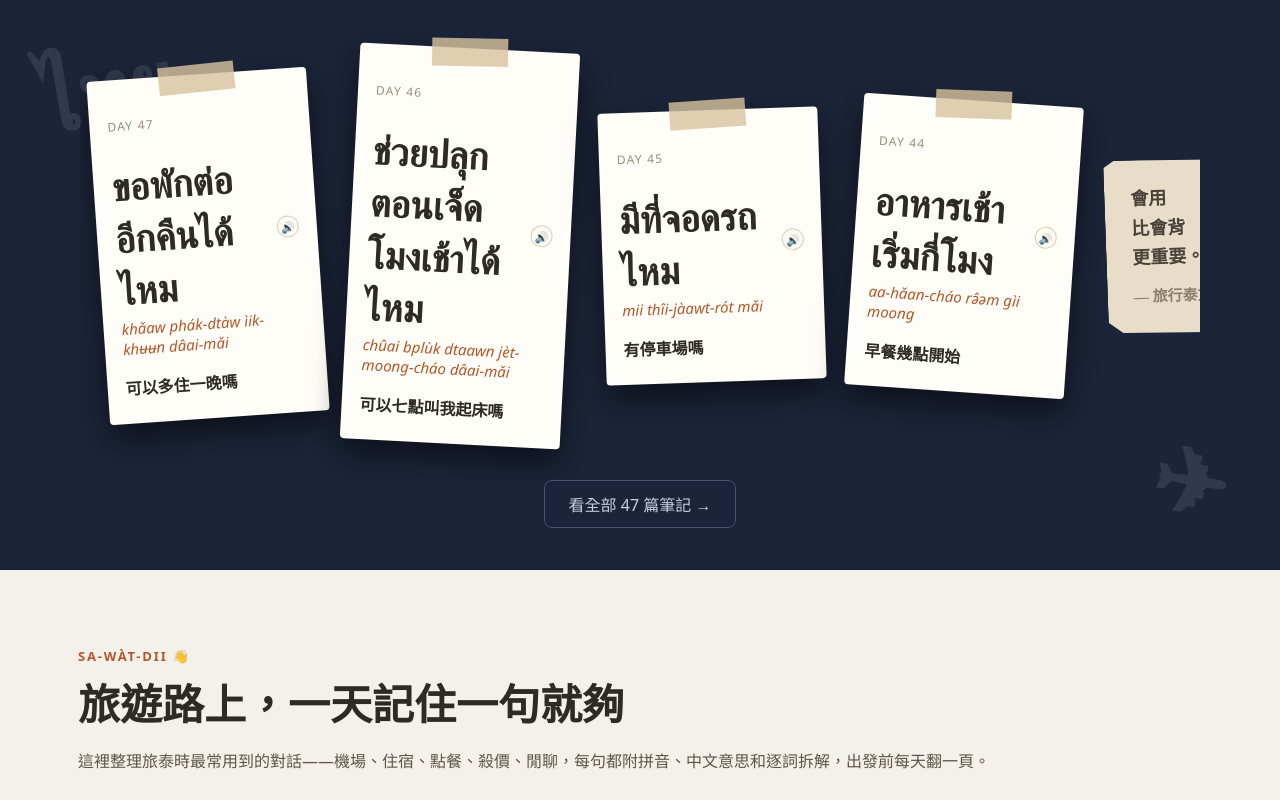
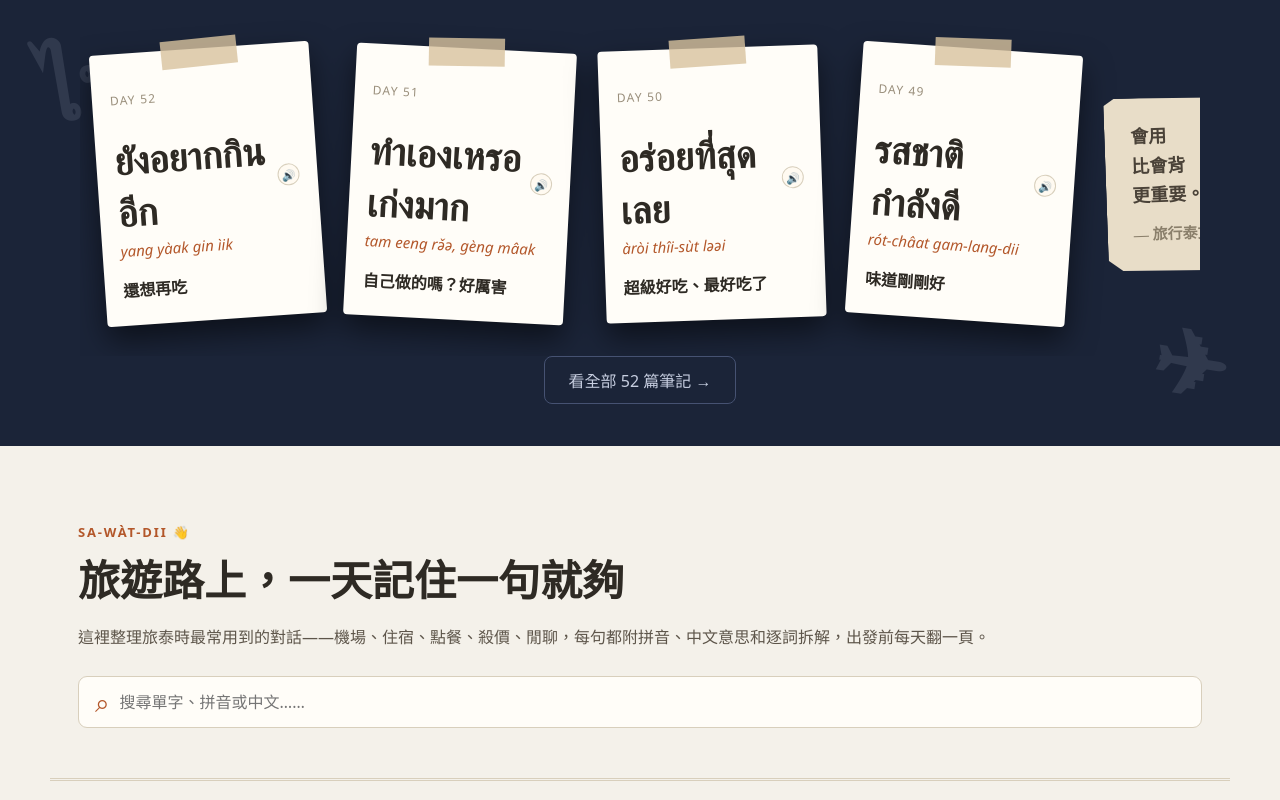
Before and after one commit to phineascarter-arch/thai-travel-notes, a React (Vite) app: page / in a window 1280 px wide. Shown: the part 960-1760 px from the top of the page. Built offline with nearby package versions, Linux system fonts and the light colour scheme.

Commit message:
Add Day 48-52: five ways to compliment food (aroma, balance, superlative, praising the cook, wanting more)

```diff
--- a/src/data/notes.ts
+++ b/src/data/notes.ts
@@ -47,6 +47,175 @@ export interface Note {
 
 export const notes: Note[] = [
   {
+    day: 52,
+    date: "2026.09.11",
+    thai: "ยังอยากกินอีก",
+    roman: "yang yàak gin ìik",
+    zh: "還想再吃",
+    category: "餐廳點餐",
+    pattern: "ยัง + อยาก + [動詞] + อีก",
+    examples: [
+      {
+        zh: "吃完還想再吃",
+        thai: "กินหมดแล้วยังอยากกินอีกค่ะ",
+        roman: "gin mòt láaeo yang yàak gin ìik khâ",
+        tokens: [
+          { thai: "กินหมดแล้ว", roman: "gin mòt láaeo", zh: "吃完了" },
+          { thai: "ยังอยากกินอีก", roman: "yang yàak gin ìik", zh: "還想再吃" },
+          { thai: "ค่ะ", roman: "khâ", zh: "（女性禮貌詞尾）" },
+        ],
+      },
+      {
+        zh: "下次還要再來吃",
+        thai: "ครั้งหน้าจะมากินอีกค่ะ",
+        roman: "khráng-nâa jà maa gin ìik khâ",
+        tokens: [
+          { thai: "ครั้งหน้า", roman: "khráng-nâa", zh: "下次" },
+          { thai: "จะมา", roman: "jà maa", zh: "會再來" },
+          { thai: "กินอีก", roman: "gin ìik", zh: "再吃" },
+          { thai: "ค่ะ", roman: "khâ", zh: "（女性禮貌詞尾）" },
+        ],
+      },
+    ],
+    note: "這句是餐廳老闆最愛聽的稱讚——比起單純說好吃，「還想再吃」「下次還要再來」代表你是真心喜歡，很多小吃攤老闆聽到這句會特別開心，有時還會多送一點份量。",
+  },
+  {
+    day: 51,
+    date: "2026.09.10",
+    thai: "ทำเองเหรอ เก่งมาก",
+    roman: "tam eeng rə̌ə, gèng mâak",
+    zh: "自己做的嗎？好厲害",
+    category: "餐廳點餐",
+    pattern: "ทำเอง + เหรอ（反問）／เก่ง + มาก（稱讚手藝）",
+    examples: [
+      {
+        zh: "這是你自己做的嗎？",
+        thai: "อันนี้ทำเองเหรอคะ",
+        roman: "an-níi tam eeng rə̌ə khá",
+        tokens: [
+          { thai: "อันนี้", roman: "an-níi", zh: "這個" },
+          { thai: "ทำเอง", roman: "tam eeng", zh: "自己做" },
+          { thai: "เหรอ", roman: "rə̌ə", zh: "嗎、是喔（反問語氣）" },
+          { thai: "คะ", roman: "khá", zh: "（女性疑問句禮貌詞尾）" },
+        ],
+      },
+      {
+        zh: "好厲害，做得很好吃",
+        thai: "เก่งมาก ทำอร่อยมากเลยค่ะ",
+        roman: "gèng mâak, tam àròi mâak ləəi khâ",
+        tokens: [
+          { thai: "เก่งมาก", roman: "gèng mâak", zh: "好厲害、很棒" },
+          { thai: "ทำ", roman: "tam", zh: "做、烹調" },
+          { thai: "อร่อยมากเลย", roman: "àròi mâak ləəi", zh: "非常好吃" },
+          { thai: "ค่ะ", roman: "khâ", zh: "（女性禮貌詞尾）" },
+        ],
+      },
+    ],
+    note: "在泰國家庭作客、上烹飪課，或跟民宿主人一起吃飯時很適合用這句，直接稱讚對方手藝比只說 Day 19 學過的 อร่อยมาก 更貼心；เหรอ 是很口語的反問語氣詞，帶點驚訝、好奇的感覺。",
+  },
+  {
+    day: 50,
+    date: "2026.09.09",
+    thai: "อร่อยที่สุดเลย",
+    roman: "àròi thîi-sùt ləəi",
+    zh: "超級好吃、最好吃了",
+    category: "餐廳點餐",
+    pattern: "อร่อย + ที่สุด（最高級）",
+    examples: [
+      {
+        zh: "超級好吃！",
+        thai: "อร่อยที่สุดเลยค่ะ",
+        roman: "àròi thîi-sùt ləəi khâ",
+        tokens: [
+          { thai: "อร่อย", roman: "àròi", zh: "好吃" },
+          { thai: "ที่สุด", roman: "thîi-sùt", zh: "最……、極了" },
+          { thai: "เลย", roman: "ləəi", zh: "（加強語氣）" },
+          { thai: "ค่ะ", roman: "khâ", zh: "（女性禮貌詞尾）" },
+        ],
+      },
+      {
+        zh: "從沒吃過這麼好吃的東西",
+        thai: "ไม่เคยกินอะไรอร่อยขนาดนี้ค่ะ",
+        roman: "mâi khəəi gin à-rai àròi khà-nàat níi khâ",
+        tokens: [
+          { thai: "ไม่เคย", roman: "mâi khəəi", zh: "從沒、不曾" },
+          { thai: "กิน", roman: "gin", zh: "吃" },
+          { thai: "อะไร", roman: "à-rai", zh: "什麼、任何東西" },
+          { thai: "อร่อย", roman: "àròi", zh: "好吃" },
+          { thai: "ขนาดนี้", roman: "khà-nàat níi", zh: "到這種程度" },
+          { thai: "ค่ะ", roman: "khâ", zh: "（女性禮貌詞尾）" },
+        ],
+      },
+    ],
+    note: "อร่อย 後面加 ที่สุด（Day 19 學過的「好吃」升級成最高級）就是最直接的頂級讚美；ไม่เคย...ขนาดนี้ 這個句型更誇張、更有畫面感，老闆聽了通常會很有成就感。",
+  },
+  {
+    day: 49,
+    date: "2026.09.08",
+    thai: "รสชาติกำลังดี",
+    roman: "rót-châat gam-lang-dii",
+    zh: "味道剛剛好",
+    category: "餐廳點餐",
+    pattern: "รสชาติ + กำลังดี（描述味道平衡的稱讚語）",
+    examples: [
+      {
+        zh: "味道剛剛好",
+        thai: "รสชาติกำลังดีค่ะ",
+        roman: "rót-châat gam-lang-dii khâ",
+        tokens: [
+          { thai: "รสชาติ", roman: "rót-châat", zh: "味道、口味" },
+          { thai: "กำลังดี", roman: "gam-lang-dii", zh: "剛剛好" },
+          { thai: "ค่ะ", roman: "khâ", zh: "（女性禮貌詞尾）" },
+        ],
+      },
+      {
+        zh: "不會太鹹也不會太甜",
+        thai: "ไม่เค็มไม่หวานเกินไปค่ะ",
+        roman: "mâi khem mâi wǎan gəən bpai khâ",
+        tokens: [
+          { thai: "ไม่เค็ม", roman: "mâi khem", zh: "不鹹" },
+          { thai: "ไม่หวาน", roman: "mâi wǎan", zh: "不甜" },
+          { thai: "เกินไป", roman: "gəən bpai", zh: "過頭、太過" },
+          { thai: "ค่ะ", roman: "khâ", zh: "（女性禮貌詞尾）" },
+        ],
+      },
+    ],
+    note: "泰式料理很講究酸甜鹹辣的平衡，稱讚一道菜「味道剛剛好」（沒有哪個味道搶過頭）在老闆耳裡是很懂行的評價，比單純說 Day 19 的 อร่อยมาก 更具體。",
+  },
+  {
+    day: 48,
+    date: "2026.09.07",
+    thai: "หอมมากเลย",
+    roman: "hɔ̌ɔm mâak ləəi",
+    zh: "好香喔",
+    category: "餐廳點餐",
+    pattern: "[形容詞] + มาก + เลย（加強語氣的稱讚句）",
+    examples: [
+      {
+        zh: "好香喔！",
+        thai: "หอมมากเลยค่ะ",
+        roman: "hɔ̌ɔm mâak ləəi khâ",
+        tokens: [
+          { thai: "หอม", roman: "hɔ̌ɔm", zh: "香" },
+          { thai: "มากเลย", roman: "mâak ləəi", zh: "非常（加強語氣）" },
+          { thai: "ค่ะ", roman: "khâ", zh: "（女性禮貌詞尾）" },
+        ],
+      },
+      {
+        zh: "這道菜聞起來好香",
+        thai: "จานนี้กลิ่นหอมมากค่ะ",
+        roman: "jaan níi glìn hɔ̌ɔm mâak khâ",
+        tokens: [
+          { thai: "จานนี้", roman: "jaan níi", zh: "這道菜" },
+          { thai: "กลิ่นหอม", roman: "glìn hɔ̌ɔm", zh: "香味、香氣" },
+          { thai: "มาก", roman: "mâak", zh: "很、非常" },
+          { thai: "ค่ะ", roman: "khâ", zh: "（女性禮貌詞尾）" },
+        ],
+      },
+    ],
+    note: "หอม 除了形容食物香，也常用來稱讚咖啡、花香；菜一上桌先聞到香味就能說這句，是還沒吃就能先稱讚的開場，吃了之後再接 Day 19 學過的 อร่อยมาก 剛好是一組完整的稱讚流程。",
+  },
+  {
     day: 47,
     date: "2026.09.06",
     thai: "ขอพักต่ออีกคืนได้ไหม",
```
